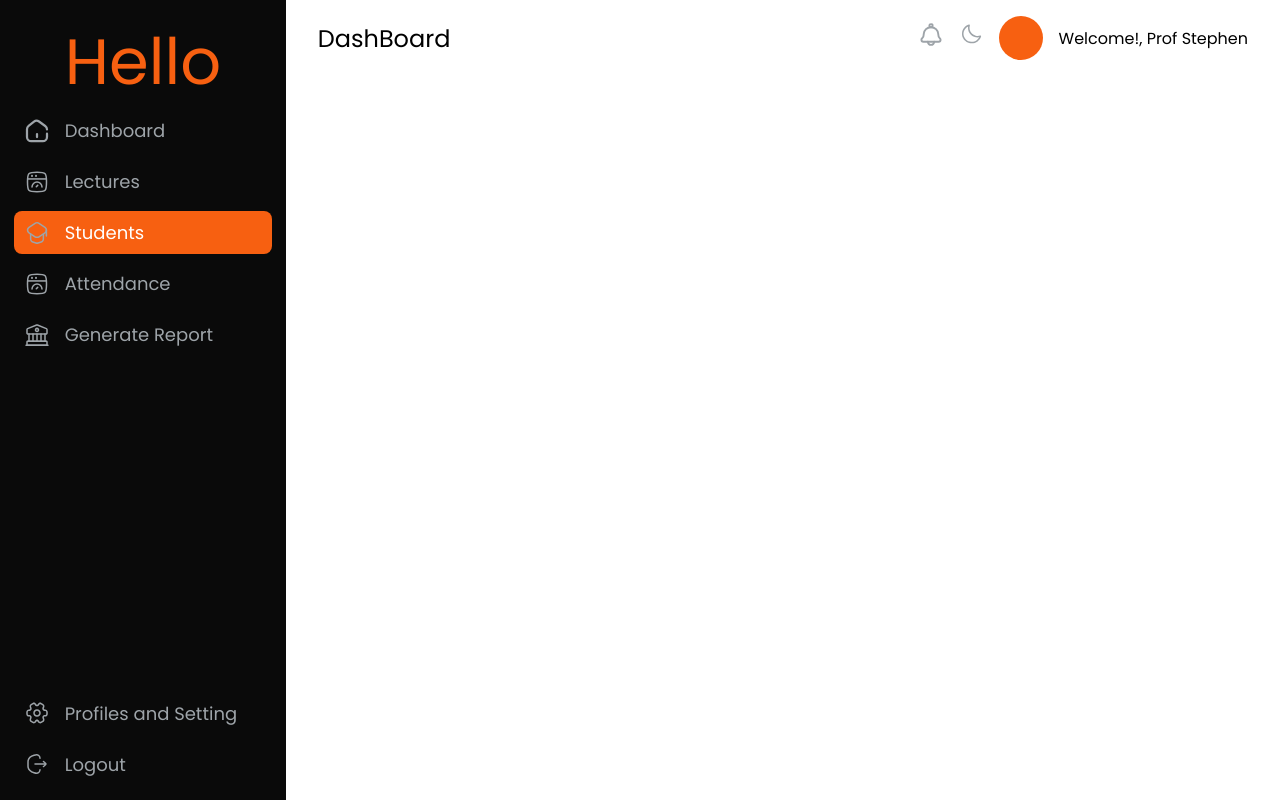
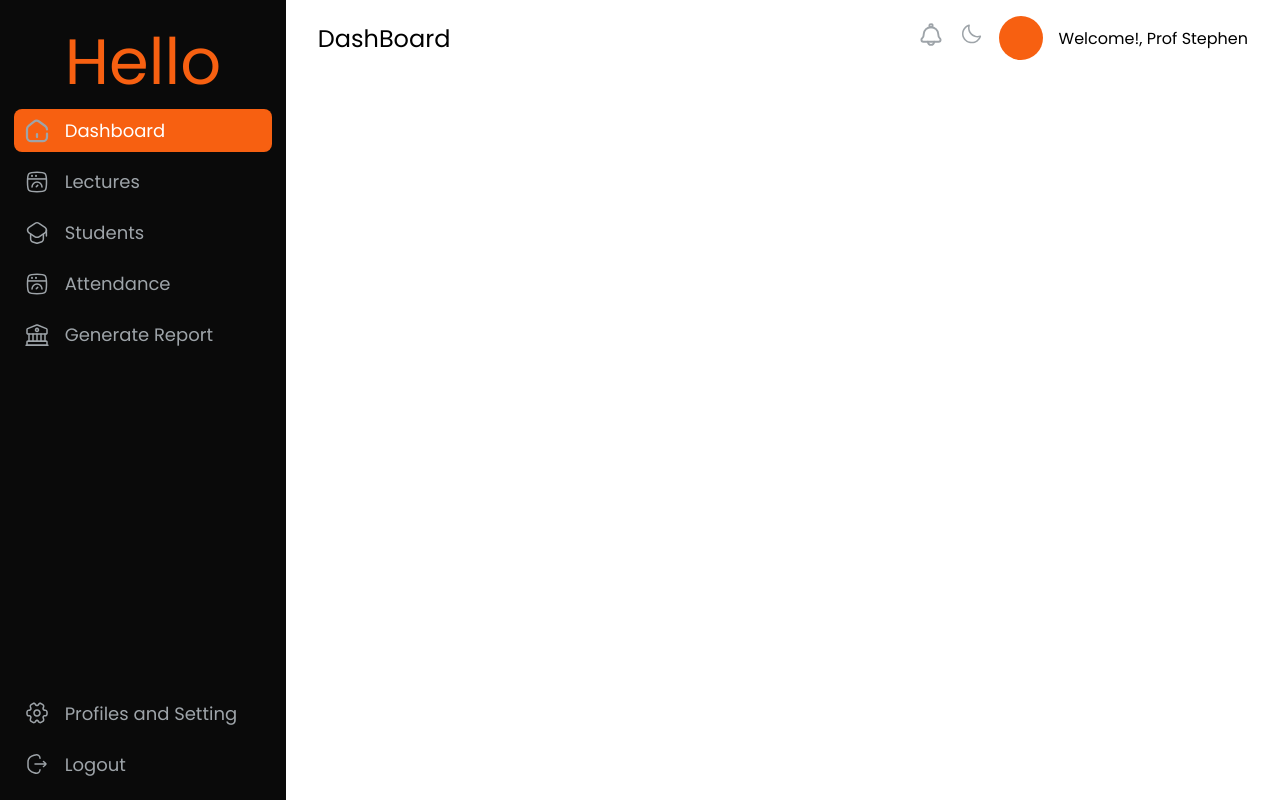
Before and after one commit to gdscuniuyoorg/Hackathon-HelloWorld-Frontend, a React (Vite) app: page / in a window 1280 px wide. Built offline with nearby package versions, Linux system fonts and the light colour scheme.

Commit message:
updated side bar

```diff
--- a/src/Components/Navigation.jsx
+++ b/src/Components/Navigation.jsx
@@ -11,7 +11,7 @@ import NavigationList from "./NavigationList";
 import { useState } from "react";
 
 export default function Navigation({ onDisplay }) {
-  const [display, setDisplay] = useState("Students");
+  const [display, setDisplay] = useState("Dashboard");
   function handleDisplay(selectedDisplay) {
     setDisplay(selectedDisplay);
     onDisplay((prev) => (prev = selectedDisplay));
```
